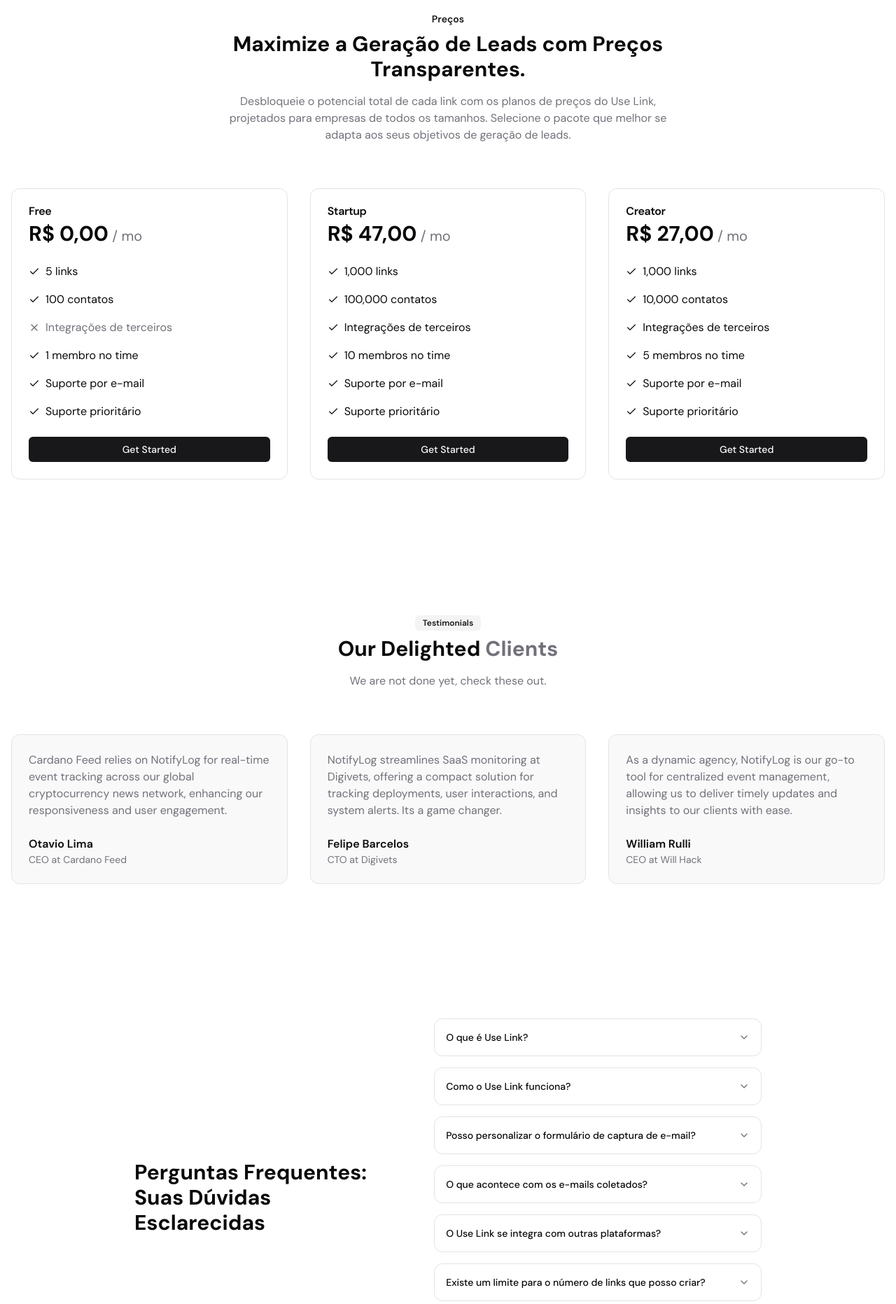
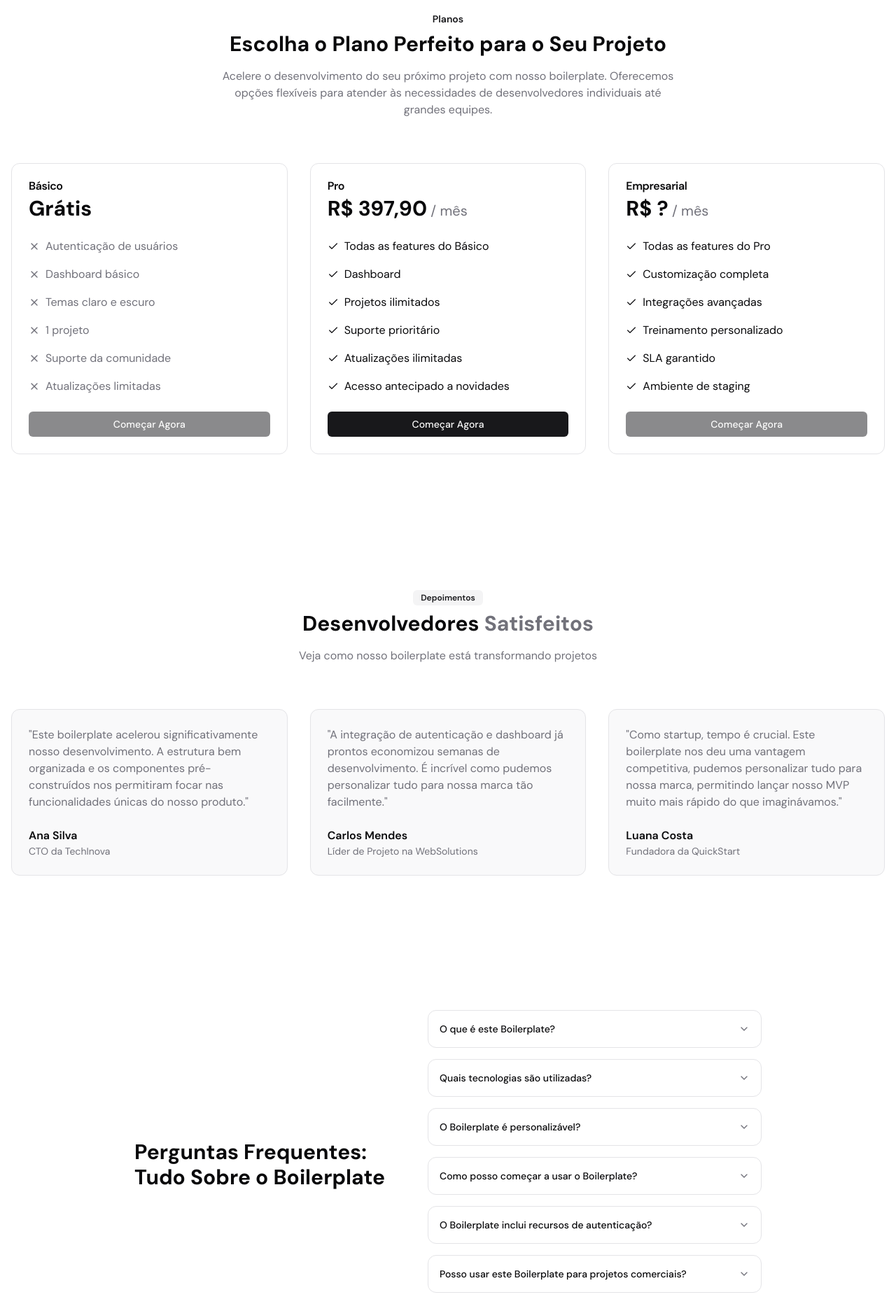
Before and after one commit to skrodrigo/supabase-nextjs-starter-kit, a Next.js app: page /pricing in a window 1280 px wide. Shown: the part 200-2063 px from the top of the page at 70% size. Built offline with nearby package versions, Linux system fonts and the light colour scheme.

Commit message:
refactor: alter texts and copys

```diff
--- a/app/(auth)/dashboard/settings/_components/danger-zone.tsx
+++ b/app/(auth)/dashboard/settings/_components/danger-zone.tsx
@@ -29,13 +29,13 @@ export const DangerZone = () => {
 							<DialogHeader>
 								<DialogTitle>Tem certeza?</DialogTitle>
 								<DialogDescription>
-									Esta ação não pode ser desfeita.(ainda está em teste, ou seja,
-									apague os cookies por sua conta própria).
+									Esta ação não pode ser desfeita. (ainda está em teste,
+									provavelmente, apague seus cookies por sua conta própria).
 								</DialogDescription>
 							</DialogHeader>
 							<form action={deleteAccountAction} className="space-y-4">
 								<Button type="submit" variant="destructive" className="w-full">
-									Sim, excluir minha conta
+									Sim, excluir minha conta!
 								</Button>
 							</form>
 						</DialogContent>
--- a/app/components/cta.tsx
+++ b/app/components/cta.tsx
@@ -1,4 +1,5 @@
 import { Button } from "@/components/ui/button";
+import { ArrowRight } from "lucide-react";
 import Image from "next/image";
 
 export function CTA() {
@@ -16,16 +17,17 @@ export function CTA() {
 				/>
 
 				<h2 className="mx-auto max-w-2xl text-3xl font-bold tracking-tight text-foreground sm:text-4xl">
-					Pronto para transformar seus links em máquinas de leads?
+					Pronto para acelerar seu desenvolvimento com esse Boilerplate?
 				</h2>
 				<p className="mx-auto mt-6 max-w-xl text-lg text-foreground">
-					Comece agora mesmo a expandir sua base de leads com o Use Link.
-					Cadastre-se gratuitamente e descubra o poder da geração inteligente de
-					leads.
+					Comece agora mesmo a construir aplicações web modernas e escaláveis.
+					Esse Boilerplate oferece uma base sólida com as melhores práticas e
+					tecnologias atuais.
 				</p>
 				<div className="mt-10">
 					<Button size="lg" variant="default" className="font-semibold">
-						Começar gratuitamente
+						Começar Agora
+						<ArrowRight className="h-4 w-4" />
 					</Button>
 				</div>
 			</div>
--- a/app/components/faq.tsx
+++ b/app/components/faq.tsx
@@ -7,42 +7,39 @@ import {
 
 const faqs = [
 	{
-		question: "O que é Use Link?",
+		question: "O que é este Boilerplate?",
 		answer:
-			"Use Link é uma plataforma que permite transformar seus links em ferramentas de captação de leads.",
+			"Este Boilerplate é uma estrutura inicial completa para projetos web modernos, incluindo landing page, autenticação e dashboard.",
 	},
 	{
-		question: "Como o Use Link funciona?",
+		question: "Quais tecnologias são utilizadas?",
 		answer:
-			"O Use Link cria uma camada de captura de leads sobre seus links compartilhados.",
+			"Utilizamos Next.js, React, TypeScript, Tailwind CSS e outras bibliotecas modernas para garantir uma base sólida e escalável.",
 	},
 	{
-		question: "Posso personalizar o formulário de captura de e-mail?",
+		question: "O Boilerplate é personalizável?",
 		answer:
-			"Sim, você pode personalizar completamente o formulário de acordo com sua marca.",
+			"Sim, todos os componentes e estilos são facilmente customizáveis para se adequar às necessidades específicas do seu projeto.",
 	},
 	{
-		question: "O que acontece com os e-mails coletados?",
+		question: "Como posso começar a usar o Boilerplate?",
 		answer:
-			"Os e-mails são armazenados com segurança e podem ser exportados ou integrados com suas ferramentas de marketing.",
+			"Basta clonar o repositório, instalar as dependências e começar a desenvolver. Temos uma documentação detalhada para guiá-lo.",
 	},
 	{
-		question: "O Use Link se integra com outras plataformas?",
+		question: "O Boilerplate inclui recursos de autenticação?",
 		answer:
-			"Sim, oferecemos integrações com as principais ferramentas de marketing e CRM.",
+			"Sim, oferecemos um sistema de autenticação completo e seguro, pronto para uso em produção.",
 	},
 	{
-		question: "Existe um limite para o número de links que posso criar?",
+		question: "Posso usar este Boilerplate para projetos comerciais?",
 		answer:
-			"O limite depende do seu plano. Confira nossa página de preços para mais detalhes.",
+			"Absolutamente! Este Boilerplate é open-source e pode ser usado em projetos pessoais ou comerciais.",
 	},
 	{
-		question: "Como posso acompanhar o desempenho dos meus links?",
-		answer: "Oferecemos um dashboard completo com análises em tempo real.",
-	},
-	{
-		question: "Como eu começo a usar o Use Link?",
-		answer: "Basta se registrar gratuitamente e começar a criar seus links.",
+		question: "Como o dashboard está estruturado?",
+		answer:
+			"O dashboard inclui layouts responsivos, componentes reutilizáveis e exemplos de integração de dados.",
 	},
 ];
 
@@ -52,7 +49,7 @@ export function FAQ() {
 			<div className="max-w-4xl flex flex-col mx-auto md:flex-row md:items-center md:justify-between gap-12">
 				<div className="mb-12">
 					<h2 className="text-3xl font-bold mb-6 md:mb-0">
-						Perguntas Frequentes: Suas Dúvidas Esclarecidas
+						Perguntas Frequentes: Tudo Sobre o Boilerplate
 					</h2>
 				</div>
 				<Accordion type="single" collapsible className="w-full">
--- a/app/components/footer.tsx
+++ b/app/components/footer.tsx
@@ -24,7 +24,7 @@ export function Footer() {
 						<ArrowUp className="h-4 w-4" />
 					</Button>
 					<p className="text-sm text-muted-foreground text-center">
-						© {new Date().getFullYear()} Use Link. All rights reserved.
+						© {new Date().getFullYear()} Boilerplate. All rights reserved.
 					</p>
 				</div>
 			</div>
--- a/app/components/header.tsx
+++ b/app/components/header.tsx
@@ -1,6 +1,6 @@
 import { Button } from "@/components/ui/button";
 import { Drawer, DrawerContent, DrawerTrigger } from "@/components/ui/drawer";
-import { Menu } from "lucide-react";
+import { ArrowRight, Menu } from "lucide-react";
 import Image from "next/image";
 import Link from "next/link";
 import React from "react";
@@ -65,7 +65,8 @@ export default function Header() {
 									</Link>
 									<Link href="/login">
 										<Button variant="default" className="w-full">
-											Login
+											Começar Agora
+											<ArrowRight className="h-4 w-4" />
 										</Button>
 									</Link>
 								</nav>
@@ -77,7 +78,10 @@ export default function Header() {
 							<Button variant="link">Registrar</Button>
 						</Link>
 						<Link href="/login">
-							<Button variant="default">Login</Button>
+							<Button variant="default">
+								Começar Agora
+								<ArrowRight className="h-4 w-4" />
+							</Button>
 						</Link>
 					</div>
 				</div>
--- a/app/components/hero.tsx
+++ b/app/components/hero.tsx
@@ -1,18 +1,23 @@
 import { Button } from "@/components/ui/button";
+import { ArrowRight } from "lucide-react";
 
 export function Hero() {
 	return (
 		<section className="flex flex-col items-center justify-center px-4 py-24 text-center">
-			<div className="container max-w-3xl ">
+			<div className="container max-w-4xl">
 				<h1 className="mb-6 text-4xl font-black tracking-tight sm:text-5xl md:text-6xl">
-					Transforme Cada Link em uma Máquina de Gerar Leads
+					Acelere seu Desenvolvimento com esse Boilerplate Completo
 				</h1>
 				<p className="mb-8 text-lg text-muted-foreground">
-					Diga adeus às oportunidades perdidas. Com o Use Link, transforme
-					qualquer link compartilhado em um ativo estratégico para coletar leads
-					valiosos e expandir sua audiência sem esforço.
+					Economize tempo e recursos com nosso boilerplate pronto para uso.
+					Inclui landing page, autenticação e dashboard, permitindo que você
+					foque no que realmente importa: construir funcionalidades únicas para
+					seu projeto.
 				</p>
-				<Button size="lg">Começar agora</Button>
+				<Button size="lg">
+					Começar Agora
+					<ArrowRight className="h-4 w-4" />
+				</Button>
 			</div>
 		</section>
 	);
--- a/app/components/pricing.tsx
+++ b/app/components/pricing.tsx
@@ -10,39 +10,39 @@ import { Check, X } from "lucide-react";
 
 const plans = [
 	{
-		name: "Free",
-		price: "R$ 0,00",
+		name: "Básico",
+		price: "Grátis",
 		features: [
-			{ text: "5 links", included: true },
-			{ text: "100 contatos", included: true },
-			{ text: "Integrações de terceiros", included: false },
-			{ text: "1 membro no time", included: true },
-			{ text: "Suporte por e-mail", included: true },
-			{ text: "Suporte prioritário", included: true },
+			{ text: "Autenticação de usuários", included: false },
+			{ text: "Dashboard básico", included: false },
+			{ text: "Temas claro e escuro", included: false },
+			{ text: "1 projeto", included: false },
+			{ text: "Suporte da comunidade", included: false },
+			{ text: "Atualizações limitadas", included: false },
 		],
 	},
 	{
-		name: "Startup",
-		price: "R$ 47,00",
+		name: "Pro",
+		price: "R$ 397,90",
 		features: [
-			{ text: "1,000 links", included: true },
-			{ text: "100,000 contatos", included: true },
-			{ text: "Integrações de terceiros", included: true },
-			{ text: "10 membros no time", included: true },
-			{ text: "Suporte por e-mail", included: true },
+			{ text: "Todas as features do Básico", included: true },
+			{ text: "Dashboard", included: true },
+			{ text: "Projetos ilimitados", included: true },
 			{ text: "Suporte prioritário", included: true },
+			{ text: "Atualizações ilimitadas", included: true },
+			{ text: "Acesso antecipado a novidades", included: true },
 		],
 	},
 	{
-		name: "Creator",
-		price: "R$ 27,00",
+		name: "Empresarial",
+		price: "R$ ?",
 		features: [
-			{ text: "1,000 links", included: true },
-			{ text: "10,000 contatos", included: true },
-			{ text: "Integrações de terceiros", included: true },
-			{ text: "5 membros no time", included: true },
-			{ text: "Suporte por e-mail", included: true },
-			{ text: "Suporte prioritário", included: true },
+			{ text: "Todas as features do Pro", included: true },
+			{ text: "Customização completa", included: true },
+			{ text: "Integrações avançadas", included: true },
+			{ text: "Treinamento personalizado", included: true },
+			{ text: "SLA garantido", included: true },
+			{ text: "Ambiente de staging", included: true },
 		],
 	},
 ];
@@ -51,18 +51,18 @@ export function Pricing() {
 	return (
 		<section className="container mx-auto px-4 py-24">
 			<div className="mb-16 max-w-2xl mx-auto text-center">
-				<h4 className="text-sm font-semibold text-primary mb-2">Preços</h4>
+				<h4 className="text-sm font-semibold text-primary mb-2">Planos</h4>
 				<h2 className="text-3xl font-bold mb-4">
-					Maximize a Geração de Leads com Preços Transparentes.
+					Escolha o Plano Perfeito para o Seu Projeto
 				</h2>
 				<p className="text-muted-foreground">
-					Desbloqueie o potencial total de cada link com os planos de preços do
-					Use Link, projetados para empresas de todos os tamanhos. Selecione o
-					pacote que melhor se adapta aos seus objetivos de geração de leads.
+					Acelere o desenvolvimento do seu próximo projeto com nosso
+					boilerplate. Oferecemos opções flexíveis para atender às necessidades
+					de desenvolvedores individuais até grandes equipes.
 				</p>
 			</div>
 
-			<div className="grid gap-8 sm:grid-cols-1  md:grid-cols-3 max-w-7xl mx-auto">
+			<div className="grid gap-8 sm:grid-cols-1 md:grid-cols-3 max-w-7xl mx-auto">
 				{plans.map((plan) => (
 					<Card key={plan.name} className="flex flex-col">
 						<CardHeader>
@@ -70,8 +70,7 @@ export function Pricing() {
 							<div className="text-3xl font-bold">
 								{plan.price}
 								<span className="text-xl font-normal text-muted-foreground">
-									{" "}
-									/ mo
+									{plan.price !== "Grátis" ? " / mês" : ""}
 								</span>
 							</div>
 						</CardHeader>
@@ -96,7 +95,13 @@ export function Pricing() {
 							</ul>
 						</CardContent>
 						<CardFooter>
-							<Button className="w-full">Get Started</Button>
+							{/* TODO: Remove this condition to enable all buttons */}
+							<Button
+								className="w-full"
+								disabled={plan.name === "Básico" || plan.name === "Empresarial"}
+							>
+								Começar Agora
+							</Button>
 						</CardFooter>
 					</Card>
 				))}
--- a/app/components/testimonials.tsx
+++ b/app/components/testimonials.tsx
@@ -4,21 +4,21 @@ import { Card, CardContent } from "@/components/ui/card";
 const testimonials = [
 	{
 		content:
-			"Cardano Feed relies on NotifyLog for real-time event tracking across our global cryptocurrency news network, enhancing our responsiveness and user engagement.",
-		author: "Otavio Lima",
-		role: "CEO at Cardano Feed",
+			"Este boilerplate acelerou significativamente nosso desenvolvimento. A estrutura bem organizada e os componentes pré-construídos nos permitiram focar nas funcionalidades únicas do nosso produto.",
+		author: "Ana Silva",
+		role: "CTO da TechInova",
 	},
 	{
 		content:
-			"NotifyLog streamlines SaaS monitoring at Digivets, offering a compact solution for tracking deployments, user interactions, and system alerts. Its a game changer.",
-		author: "Felipe Barcelos",
-		role: "CTO at Digivets",
+			"A integração de autenticação e dashboard já prontos economizou semanas de desenvolvimento. É incrível como pudemos personalizar tudo para nossa marca tão facilmente.",
+		author: "Carlos Mendes",
+		role: "Líder de Projeto na WebSolutions",
 	},
 	{
 		content:
-			"As a dynamic agency, NotifyLog is our go-to tool for centralized event management, allowing us to deliver timely updates and insights to our clients with ease.",
-		author: "William Rulli",
-		role: "CEO at Will Hack",
+			"Como startup, tempo é crucial. Este boilerplate nos deu uma vantagem competitiva, pudemos personalizar tudo para nossa marca, permitindo lançar nosso MVP muito mais rápido do que imaginávamos.",
+		author: "Luana Costa",
+		role: "Fundadora da QuickStart",
 	},
 ];
 
@@ -27,13 +27,14 @@ export function Testimonials() {
 		<section className="container mx-auto px-4 py-24">
 			<div className="text-center mb-16">
 				<Badge variant="secondary" className="mb-2">
-					Testimonials
+					Depoimentos
 				</Badge>
 				<h2 className="text-3xl font-bold mb-4">
-					Our Delighted <span className="text-muted-foreground">Clients</span>
+					Desenvolvedores{" "}
+					<span className="text-muted-foreground">Satisfeitos</span>
 				</h2>
 				<p className="text-muted-foreground">
-					We are not done yet, check these out.
+					Veja como nosso boilerplate está transformando projetos
 				</p>
 			</div>
 
@@ -45,7 +46,7 @@ export function Testimonials() {
 					>
 						<CardContent className="pt-6">
 							<p className="mb-6 text-muted-foreground">
-								{testimonial.content}
+								"{testimonial.content}"
 							</p>
 							<div>
 								<p className="font-semibold">{testimonial.author}</p>
--- a/app/components/top-banner.tsx
+++ b/app/components/top-banner.tsx
@@ -1,5 +1,4 @@
 import { Button } from "@/components/ui/button";
-import { ArrowRight } from "lucide-react";
 import Link from "next/link";
 
 export function TopBanner() {
@@ -10,10 +9,10 @@ export function TopBanner() {
 					<div className="flex flex-1 items-start justify-start">
 						<p className="text-sm text-primary-foreground">
 							<span className="hidden md:inline">
-								🔥 Aproveite 50% de desconto no plano anual por tempo limitado.
+								🔥 Aproveite 50% de desconto no plano PRO por tempo limitado.
 							</span>
 							<span className="inline md:hidden">
-								🔥 50% de desconto no plano anual.
+								🔥 50% de desconto no plano PRO.
 							</span>
 						</p>
 					</div>
@@ -27,7 +26,6 @@ export function TopBanner() {
 							<Link href="/pricing" className="flex items-center gap-x-1">
 								<span className="hidden md:inline">Ver planos</span>
 								<span className="inline md:hidden">Ver</span>
-								<ArrowRight className="h-4 w-4" />
 							</Link>
 						</Button>
 					</div>
```
Also changed, not shown: app/(auth)/login/_components/login-form.tsx (+7 -7 lines), app/(auth)/register/_components/register-form.tsx (+4 -4 lines), app/components/features.tsx (+21 -21 lines).
